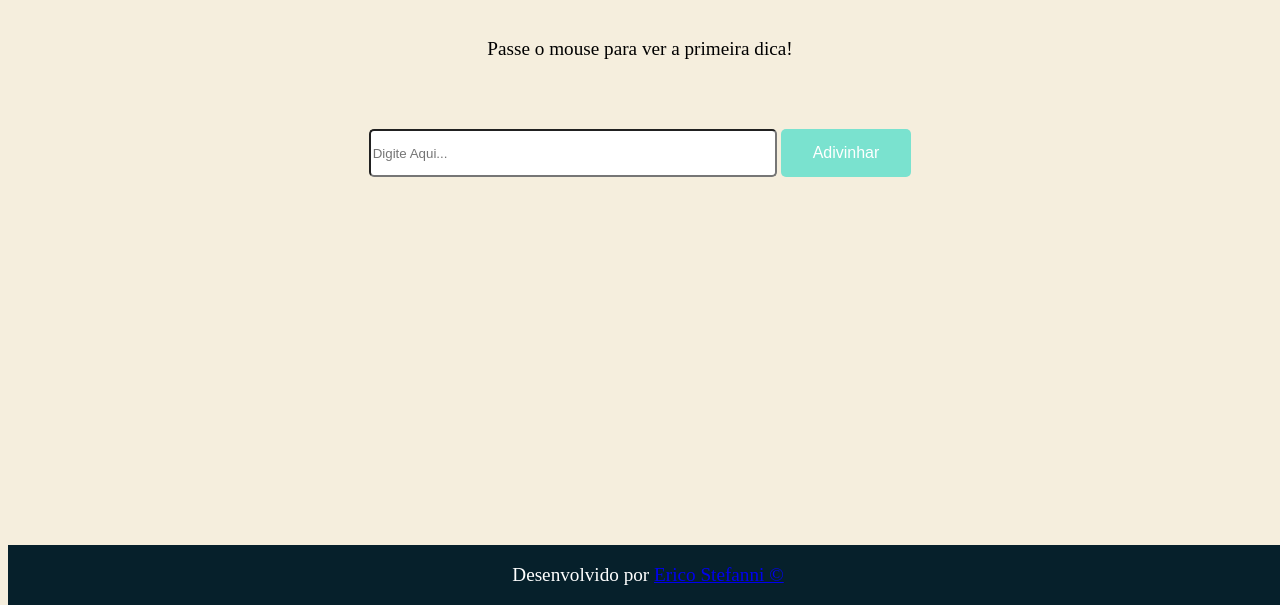
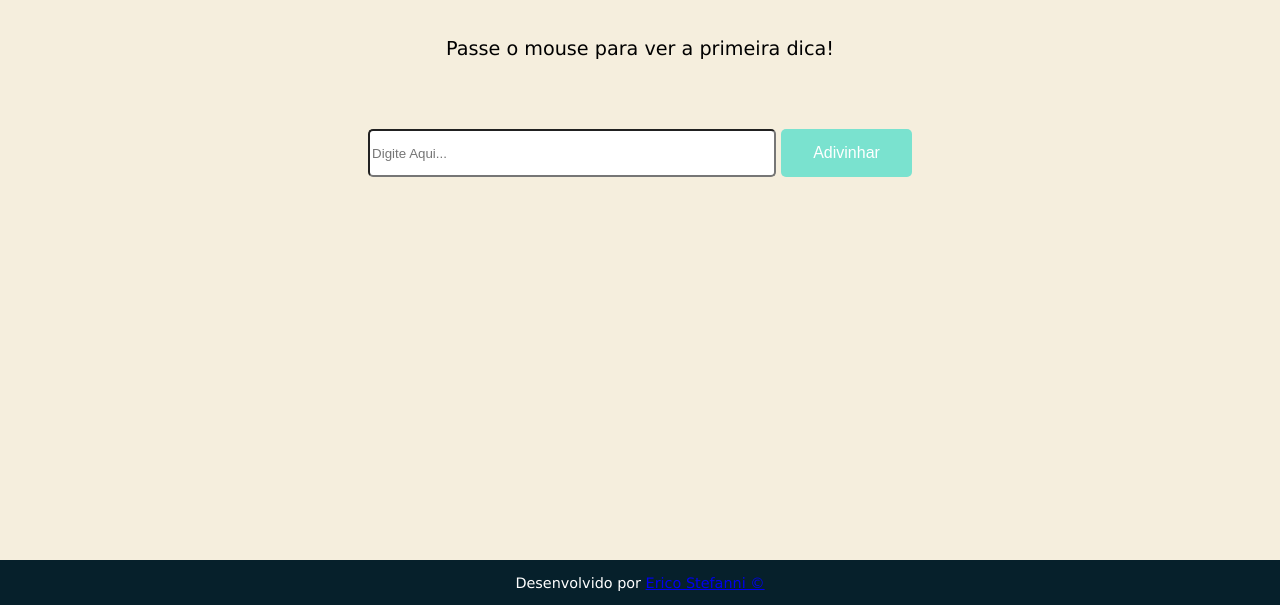
Before and after one commit to EricoPeres/curso-programacao, a plain HTML site: page Projeto Pagina Adivinhação das Palavras/index.html in a window 1280 px wide. Shown: the part 195-800 px from the top of the page. Drawn offline with Linux system fonts and the light colour scheme.

Commit message:
css update

```diff
--- a/Projeto Pagina Adivinhação das Palavras/style.css
+++ b/Projeto Pagina Adivinhação das Palavras/style.css
@@ -1,5 +1,7 @@
 body {
+    font-family:Verdana, Geneva, Tahoma, sans-serif;
     background-color: #F5EEDD;
+    margin: 0;
 }
 
 .container {
@@ -68,4 +70,5 @@ footer {
     position: absolute;
     bottom: 0;
     width: 100%;
+    font-size: 12px;
 }
```
